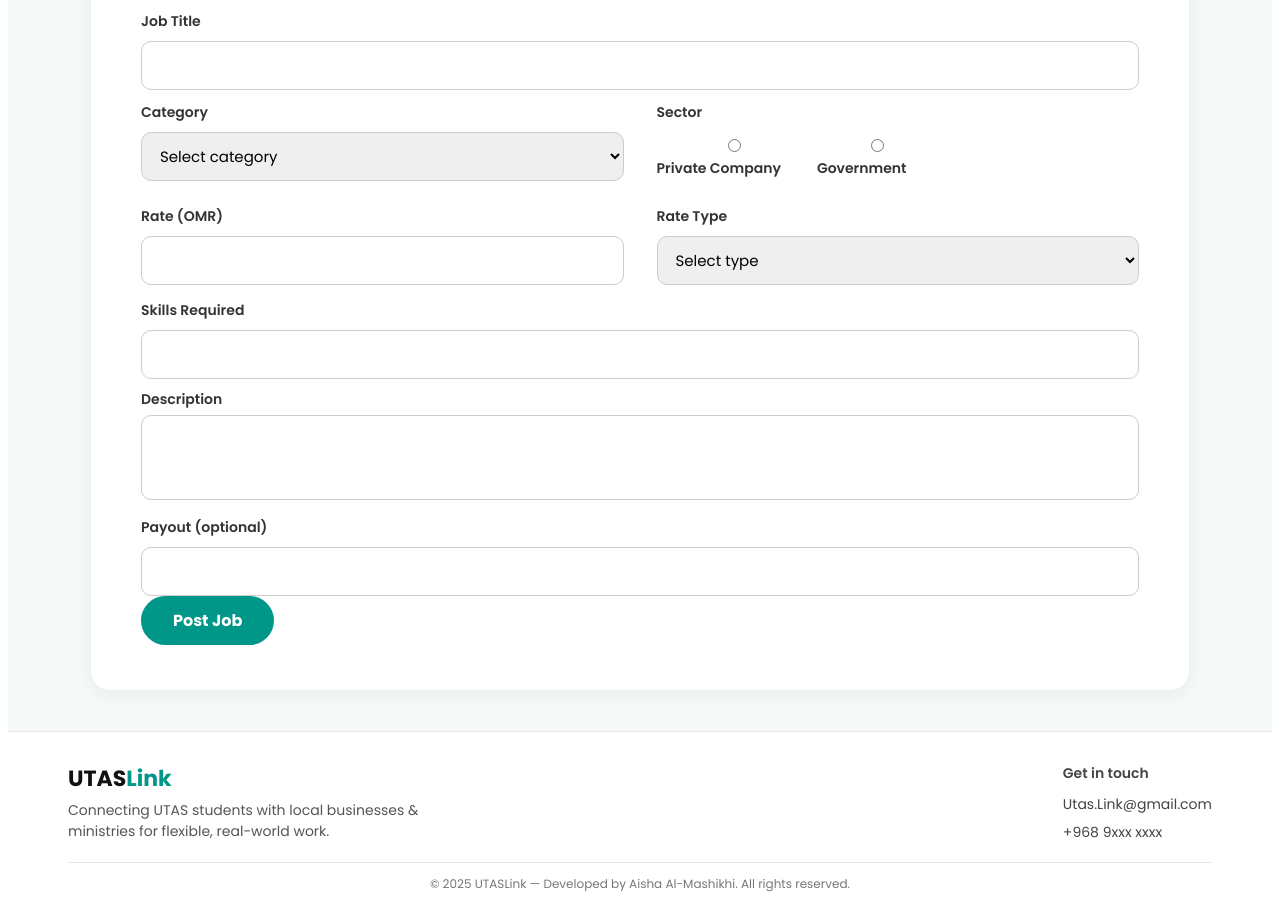
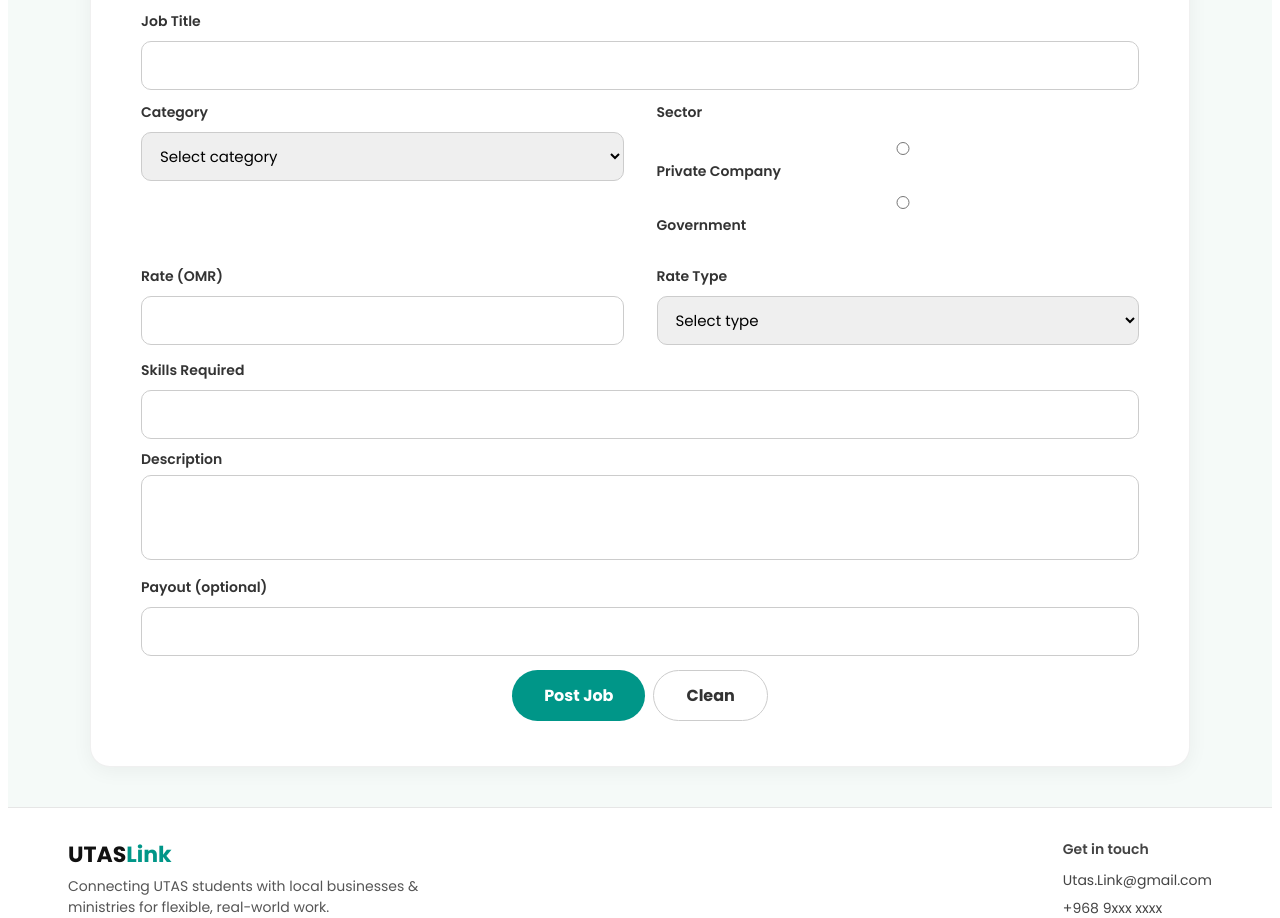
Before and after one commit to Aisha-Ahmed-Al-Mashikhi/utas-link-project, a React (Create React App) app in the folder client/: page /post-job in a window 1280 px wide. Shown: the part 320-1238 px from the top of the page. Built offline with nearby package versions, Linux system fonts and the light colour scheme.

Commit message:
Update PostJob.js

```diff
--- a/client/src/Component/PostJob.js
+++ b/client/src/Component/PostJob.js
@@ -88,26 +88,23 @@ const PostJob = () => {
         <p className="page-sub">Add a new job listing for students</p>
 
         <form onSubmit={handleSubmit(onSubmit)}>
+
           {/* Job Title */}
           <label>Job Title</label>
           <input
             type="text"
             value={jobTitle}
-            {...register("jobTitle", {
-              onChange: (e) => setJobTitle(e.target.value),
-            })}
+            {...register("jobTitle", { onChange: (e) => setJobTitle(e.target.value) })}
           />
           <p className="error">{errors.jobTitle?.message}</p>
 
-          {/* Category & Sector */}
+          {/* Category + Sector */}
           <div className="row-flex">
             <div className="col-half">
               <label>Category</label>
               <select
                 value={category}
-                {...register("category", {
-                  onChange: (e) => setCategory(e.target.value),
-                })}
+                {...register("category", { onChange: (e) => setCategory(e.target.value) })}
               >
                 <option value="">Select category</option>
                 {CATEGORIES.map((c) => (
@@ -118,9 +115,9 @@ const PostJob = () => {
 
             <div className="col-half">
               <label>Sector</label>
-              <div className="sector-inline">
+              <div className="sector-box">
                 {SECTORS.map((s) => (
-                  <label key={s}>
+                  <label key={s} className="sector-option">
                     <input
                       type="radio"
                       value={s}
@@ -136,15 +133,14 @@ const PostJob = () => {
             </div>
           </div>
 
+          {/* Rate */}
           <div className="row-flex">
             <div className="col-half">
               <label>Rate (OMR)</label>
               <input
                 type="number"
                 value={rate}
-                {...register("rate", {
-                  onChange: (e) => setRate(e.target.value),
-                })}
+                {...register("rate", { onChange: (e) => setRate(e.target.value) })}
               />
             </div>
 
@@ -152,9 +148,7 @@ const PostJob = () => {
               <label>Rate Type</label>
               <select
                 value={rateType}
-                {...register("rateType", {
-                  onChange: (e) => setRateType(e.target.value),
-                })}
+                {...register("rateType", { onChange: (e) => setRateType(e.target.value) })}
               >
                 <option value="">Select type</option>
                 {RATE_TYPES.map((r) => (
@@ -169,18 +163,14 @@ const PostJob = () => {
           <input
             type="text"
             value={skills}
-            {...register("skills", {
-              onChange: (e) => setSkills(e.target.value),
-            })}
+            {...register("skills", { onChange: (e) => setSkills(e.target.value) })}
           />
 
           {/* Description */}
           <label>Description</label>
           <textarea
             value={description}
-            {...register("description", {
-              onChange: (e) => setDescription(e.target.value),
-            })}
+            {...register("description", { onChange: (e) => setDescription(e.target.value) })}
           />
 
           {/* Payout */}
@@ -188,14 +178,23 @@ const PostJob = () => {
           <input
             type="text"
             value={payout}
-            {...register("payout", {
-              onChange: (e) => setPayout(e.target.value),
-            })}
+            {...register("payout", { onChange: (e) => setPayout(e.target.value) })}
           />
 
-          <button className="btn-primary" type="submit">
-            Post Job
-          </button>
+          {/* Buttons */}
+          <div className="actions">
+            <button className="btn-primary" type="submit">
+              Post Job
+            </button>
+
+            <button
+              className="btn-ghost"
+              type="button"
+              onClick={() => reset()}
+            >
+              Clean
+            </button>
+          </div>
         </form>
       </div>
     </div>
```
